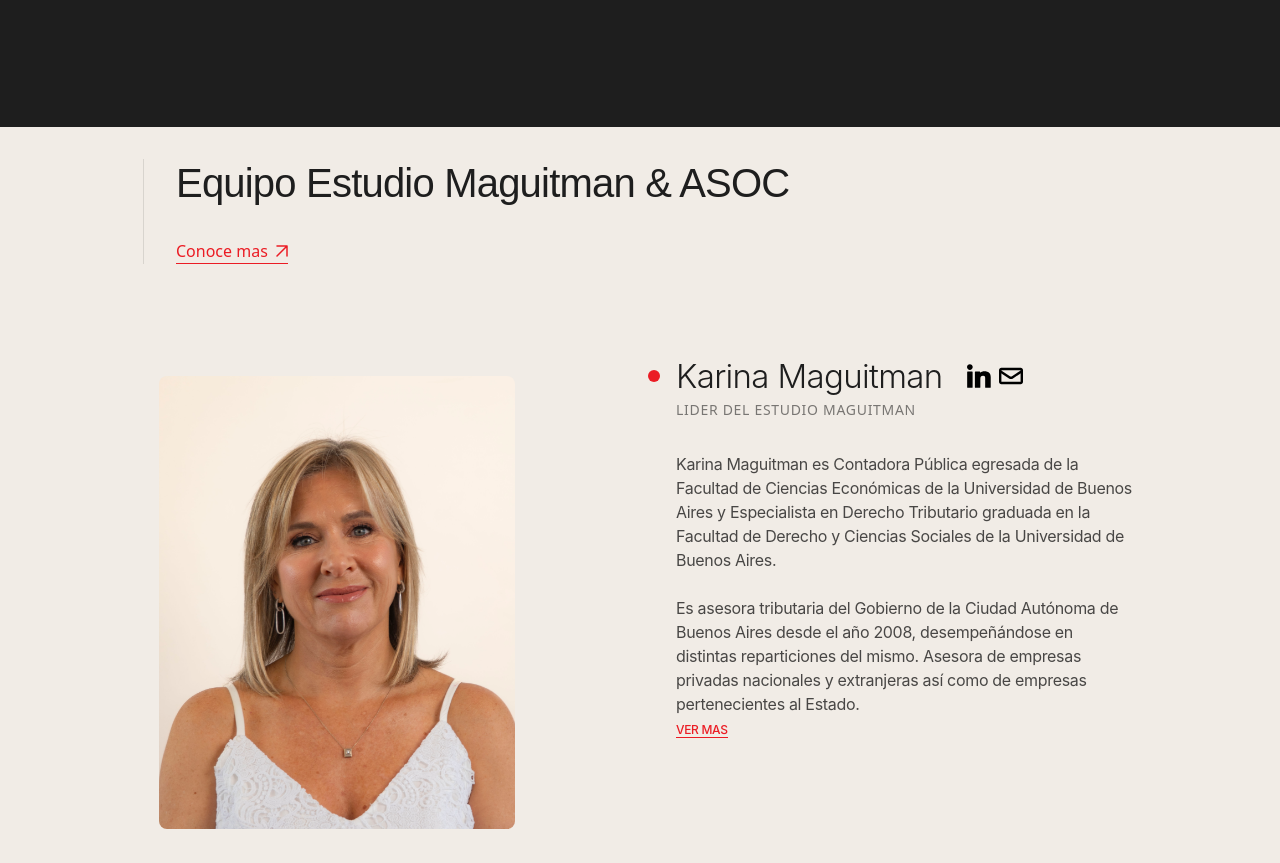
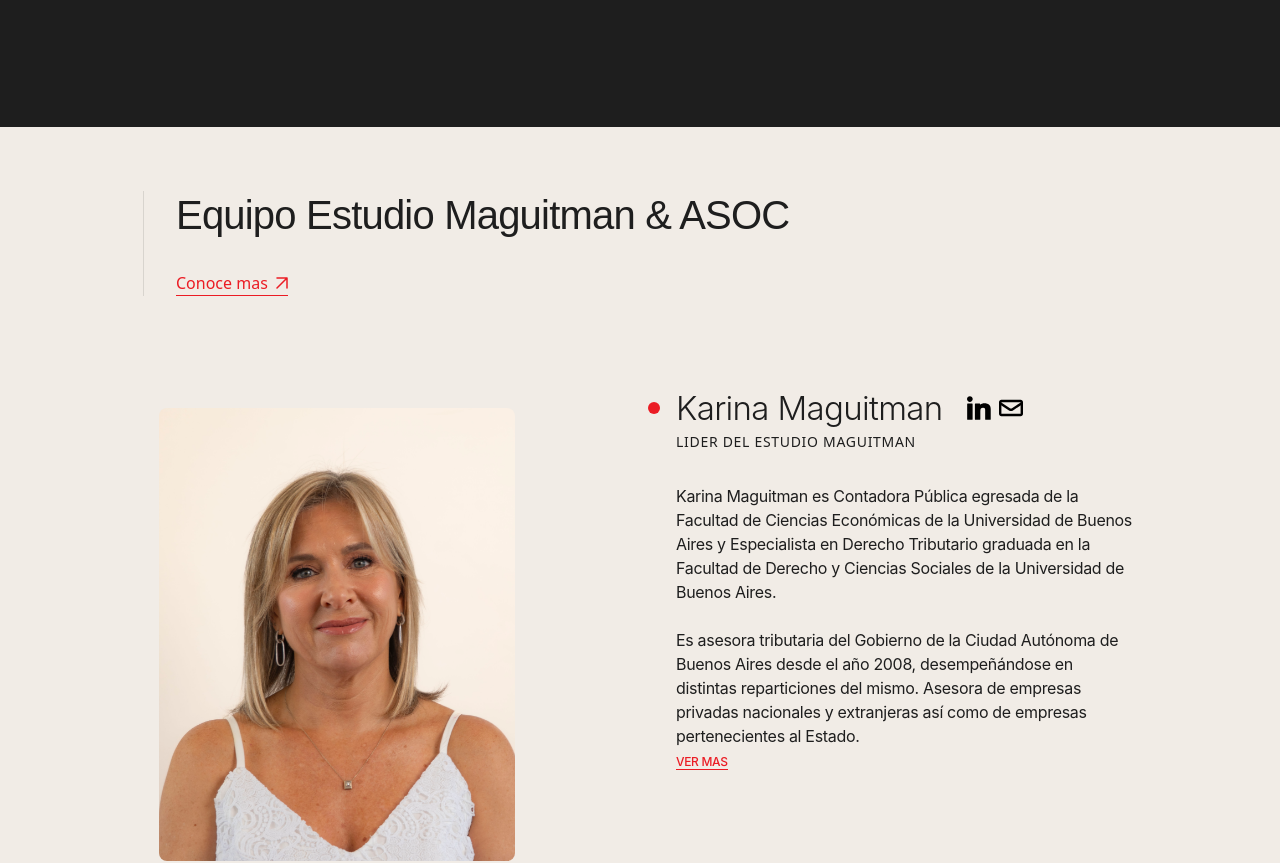
Before and after one commit to Julian-Kellmer/MagitmanStudio, a React (Vite) app: page / in a window 1280 px wide. Shown: the part 3100-3963 px from the top of the page. Built offline with nearby package versions, Linux system fonts and the light colour scheme; a web font is replaced by a local one.

Commit message:
fixes some texts

```diff
--- a/src/home/sections/Team.jsx
+++ b/src/home/sections/Team.jsx
@@ -23,12 +23,12 @@
   const [showMoreKarina, setShowMoreKarina] = useState(false)
   return (
     <section
-      className='layout-wrap py-8 md:px-0 px-4 transition-[background] duration-500'
+      className='layout-wrap py-8 md:py-16 md:px-0 px-4 transition-[background] duration-500'
       style={{ background: 'var(--bg-team)' }}
       id='team'>
       <div className='layout-grid col-span-full md:mb-24 mb-12'>
         <div className='md:col-span-10 col-span-full md:col-start-2 flex flex-col items-start gap-4 border-l border-black/10 pl-8'>
-          <h2 className='text-h2 leading-none font-medium'>
+          <h2 className='text-text-team-title text-h2 leading-none font-medium transition-colors duration-500'>
             Equipo Estudio Maguitman & ASOC
           </h2>
           <Link to='/nosotros'>
@@ -52,7 +52,7 @@
         {/* Spacer - Col 6 (Span 1) - Implicit by starting content at 7 */}
 
         {/* Content - Col 7 to 11 (Span 5) */}
-        <div className='md:col-span-5 col-span-full md:col-start-7 flex flex-col gap-8'>
+        <div className='md:col-span-5 col-span-full md:col-start-7 flex flex-col gap-8 text-text-team-title'>
           <div className='flex flex-col gap-2'>
             <div className='flex items-center gap-4'>
               <div className='h-3 w-3 bg-secondary rounded-full shrink-0'></div>
@@ -78,12 +78,12 @@
                 </a>
               </div>
             </div>
-            <p className='text-sm uppercase tracking-wider text-black/50 font-medium ml-7'>
+            <p className='text-text-team-title text-sm uppercase tracking-wider text-black/50 font-medium ml-7'>
               LIDER DEL ESTUDIO Maguitman
             </p>
           </div>
 
-          <div className='flex flex-col gap-6 ml-7 text-body text-black/70'>
+          <div className='text-text-team-title flex flex-col gap-6 ml-7 text-body text-black/70'>
             <p>
               Karina Maguitman es Contadora Pública egresada de la Facultad de
               Ciencias Económicas de la Universidad de Buenos Aires y
@@ -98,7 +98,7 @@
               {!showMoreKarina && (
                 <span
                   onClick={() => setShowMoreKarina(true)}
-                  className='text-secondary font-medium text-xs cursor-pointer border-b border-secondary hover:opacity-70 transition-opacity'>
+                  className=' text-secondary font-medium text-xs cursor-pointer border-b border-secondary hover:opacity-70 transition-opacity'>
                   VER MAS
                 </span>
               )}
--- a/styles/theme/colors.css
+++ b/styles/theme/colors.css
@@ -13,6 +13,7 @@
 
   /* Team Section Variables */
   --bg-team: transparent;
+  --text-team-title: #1e1e1e;
 }
 
 [data-theme='mode-2'] {
@@ -30,6 +31,7 @@
 
   /* Team Section Mode 2 (Inverted Gradient: Purple -> White) */
   --bg-team: linear-gradient(180deg, #927eff 0%, #ffffff 100%);
+  --text-team-title: #ffffff;
 }
 
 @theme {
@@ -44,4 +46,7 @@
   /* About Section */
   --color-bg-about: var(--bg-about);
   --color-text-about: var(--text-about);
+
+  /* Team Section */
+  --color-text-team-title: var(--text-team-title);
 }
```
